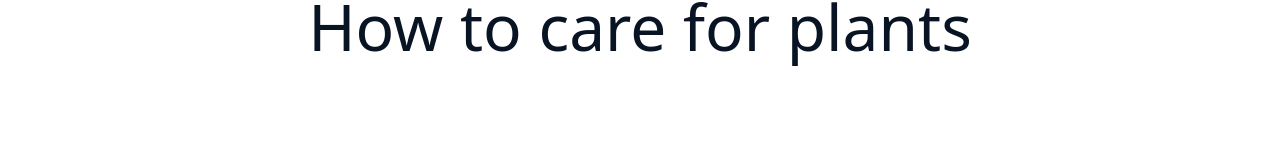
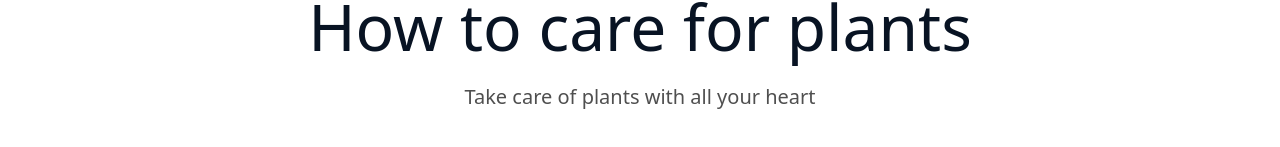
Before and after one commit to NerminVej/Crafted-Comforts, a React (Vite) app: page / in a window 1280 px wide. Shown: the part 3308-3455 px from the top of the page. Built offline with nearby package versions, Linux system fonts and the light colour scheme.

Commit message:
created the subtitle for the care component

```diff
--- a/src/components/Care.tsx
+++ b/src/components/Care.tsx
@@ -11,6 +11,14 @@ const Care = () => {
           {careTitle}
         </h1>
       </FadeIn>
+
+      <FadeIn delay={0.4} direction="down" fullWidth={false} padding={false}>
+        <h5 className="text-[#4F4F4F] text-lg xs:text-xl mb-12">
+          {careSubtitle}
+        </h5>
+      </FadeIn>
+
+
     </div>
   );
 };
```
